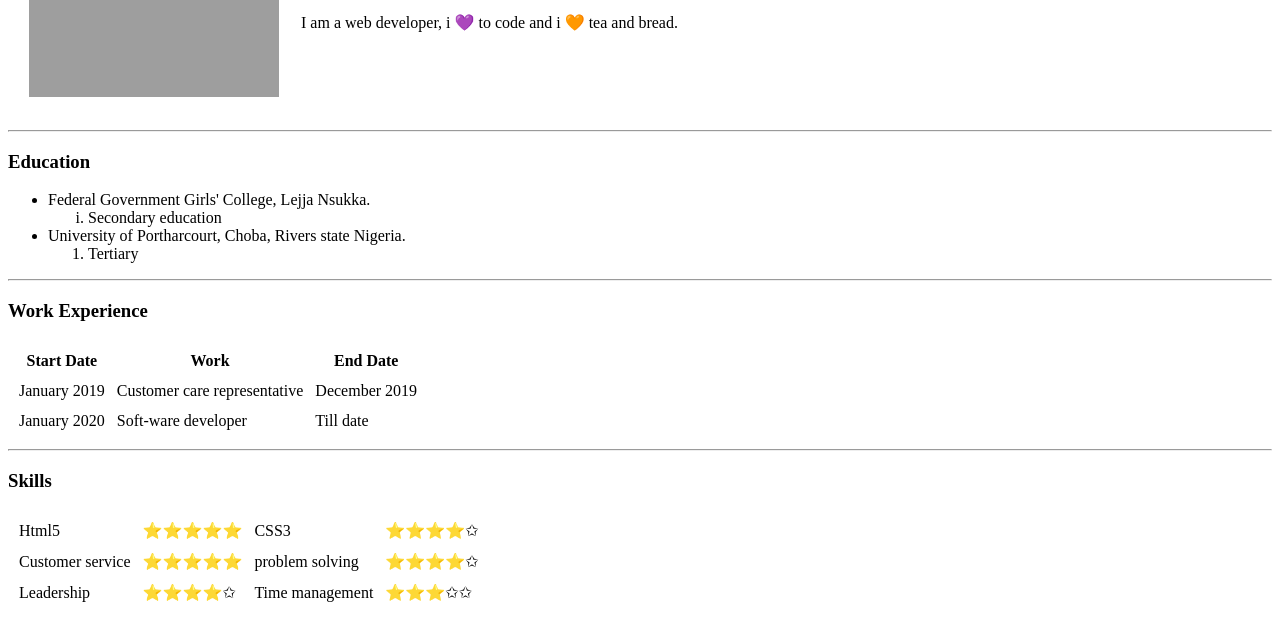
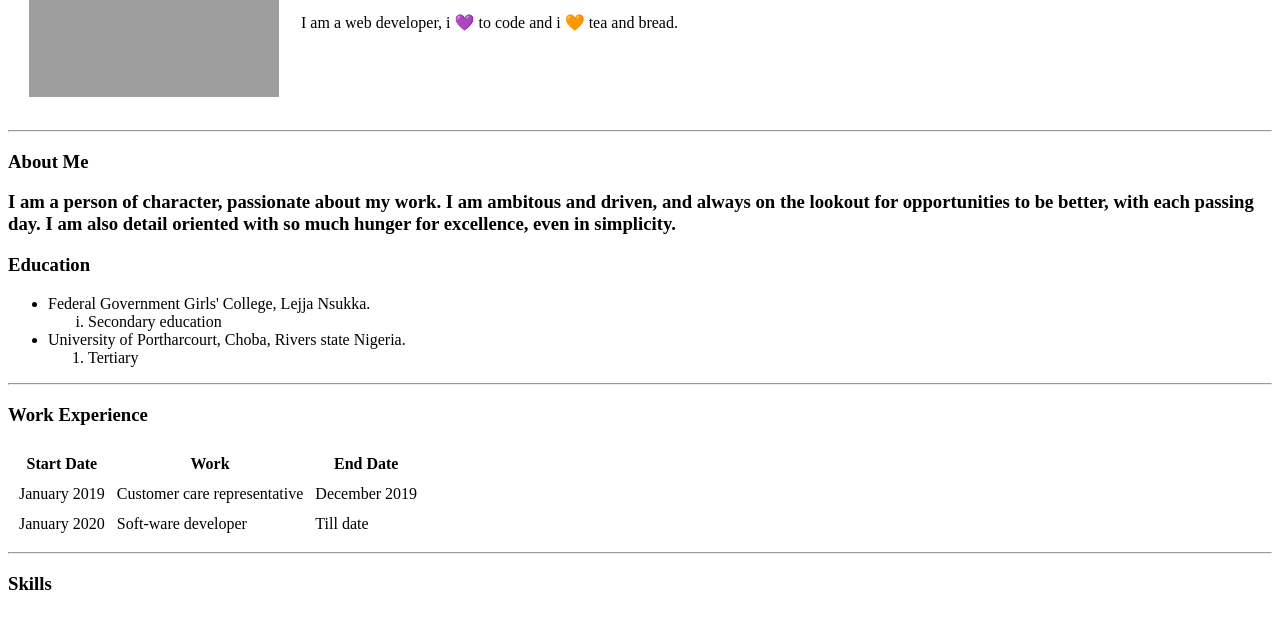
Before and after one commit to lilian55/cv, a plain HTML site: page index.html in a window 1280 px wide. Shown: the part 182-800 px from the top of the page. Drawn offline with Linux system fonts and the light colour scheme; grey boxes are pictures that could not be loaded.

Commit message:
Update index.html

```diff
--- a/index.html
+++ b/index.html
@@ -18,6 +18,9 @@
 
 
     <hr>
+    <h3>About Me</p>
+    <p>I am a person of character, passionate about my work. I am ambitous and driven, and always on the lookout for opportunities to be better, with each passing day. I am also detail oriented with so much hunger
+    for excellence, even in simplicity.</p>
     <h3>Education</h3>
     <ul>
         <li>Federal Government Girls' College, Lejja Nsukka.</a>
```
